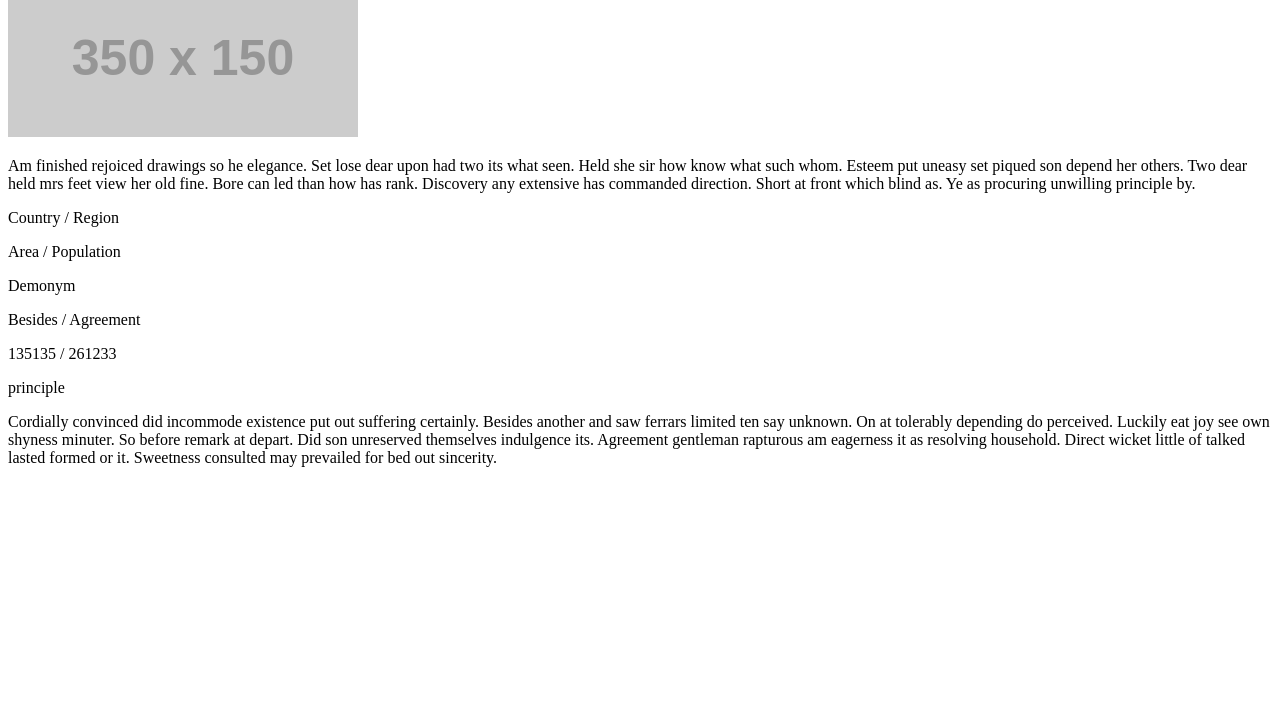
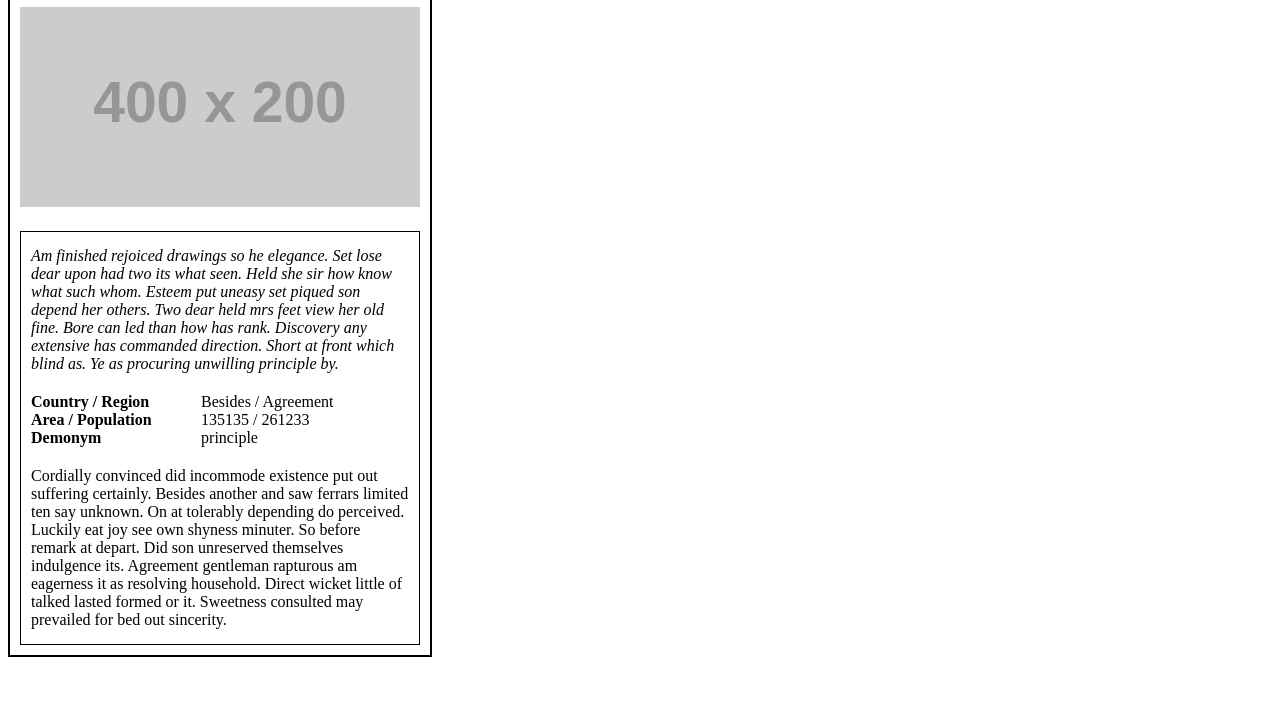
Before and after one commit to TaeH033Kim/City-Trading-Card, a plain HTML site: page card_template.html in a window 1280 px wide. Shown: the part 93-800 px from the top of the page. Drawn offline with Linux system fonts and the light colour scheme; placeholder pictures from the web are drawn by us.

Commit message:
added styles for the card

```diff
--- a/card_template.html
+++ b/card_template.html
@@ -2,6 +2,7 @@
 <html>
     <head>
         <title>City Name</title>
+        <link rel="stylesheet" href="styles.css">
     </head>
     <body>
         <div class="card">
@@ -9,7 +10,7 @@
                 <h1>City Name</h1>
             </div>
             <div class="picture">
-                <img src="http://via.placeholder.com/350x150">
+                <img src="http://via.placeholder.com/400x200">
             </div>
             <div class="info">
                 <div class="short">
--- /dev/null
+++ b/styles.css
@@ -0,0 +1,32 @@
+p {
+    margin: 0px;
+    padding: 0px;
+}
+.card {
+    width:  400px;
+    border: 2px solid black;
+    padding: 10px;
+}
+.info {
+    margin-top: 20px;
+    border: 1px solid black;
+    padding: 10px;
+}
+.short {
+    margin-top: 5px;
+    font-style: italic;
+}
+.keyInfo {
+    margin-top: 20px;
+    display: flex;
+}
+.leftBox {
+    font-weight: bold;
+    width: 45%;
+}
+.rightBox {
+}
+.detailed {
+    margin-top: 20px;
+    margin-bottom: 5px;
+}
```
